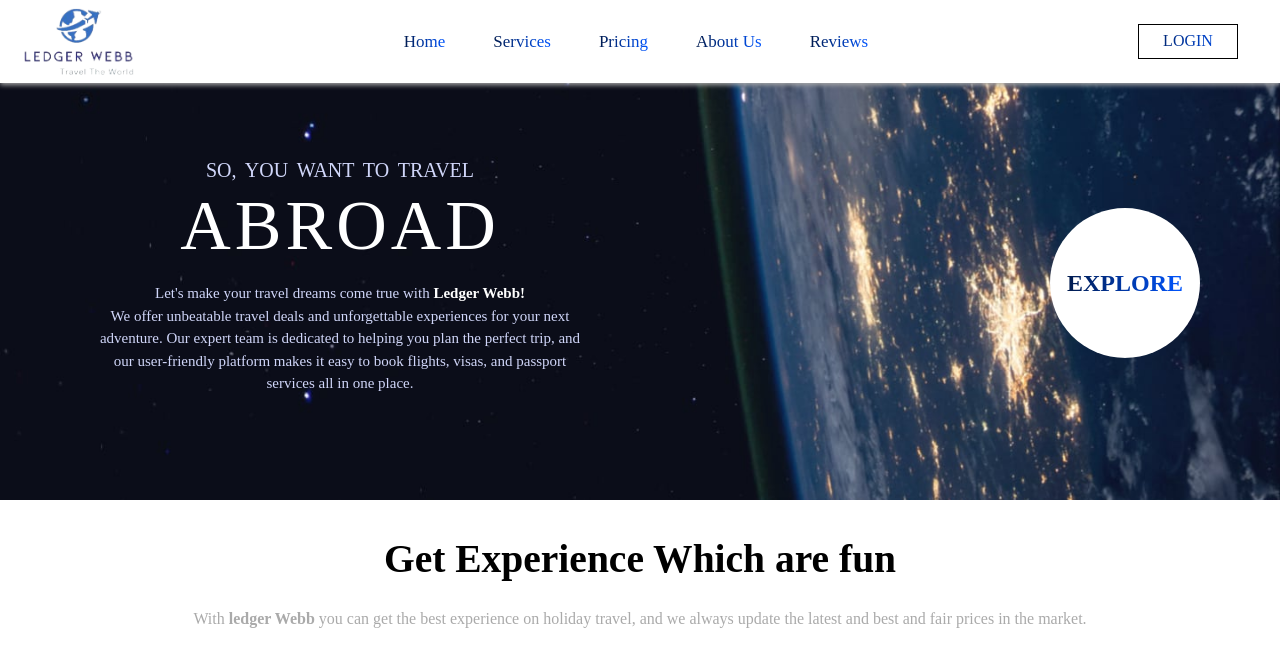
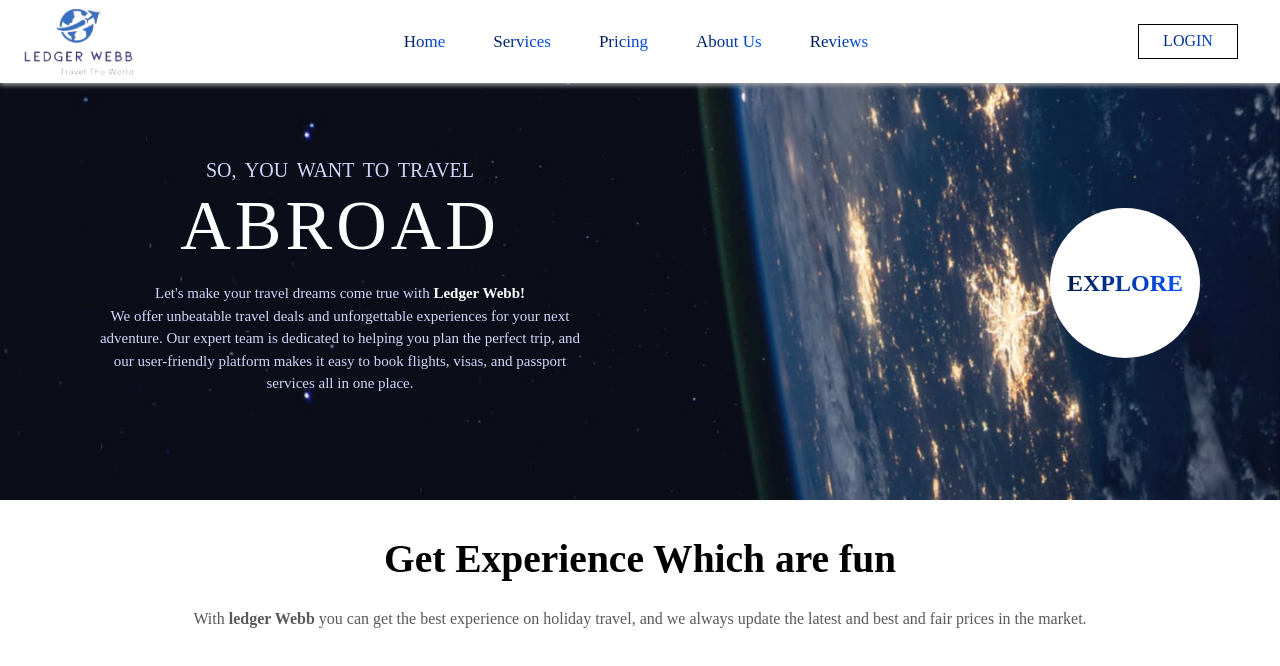
Before and after one commit to Fajarudheen-PA/ledgerWeb-travels-React, a React (Create React App) app: page / in a window 1280 px wide. Shown: the top 666 px of the page. Built offline with nearby package versions, Linux system fonts and the light colour scheme.

Commit message:
updated Overview

```diff
--- a/src/components/Overview/Overview.css
+++ b/src/components/Overview/Overview.css
@@ -20,7 +20,7 @@
   font-size: calc(28px + 0.9vw);
 }
 .overview__desc {
-  color: #aaaaaa;
+  color: #595959;
   font-weight: 400;
 }
 .overview__right {
--- a/src/components/Overview/Overview.scss
+++ b/src/components/Overview/Overview.scss
@@ -22,7 +22,7 @@
         font-size: calc(28px + 0.9vw);
     }
     &__desc{
-        color: $color-grey-2;
+        color: $color-grey-3;
         font-weight: $font-regular;
     }
     &__right{
```
Also changed, not shown: 1 other file (tests, documents, lock files or other folders).
